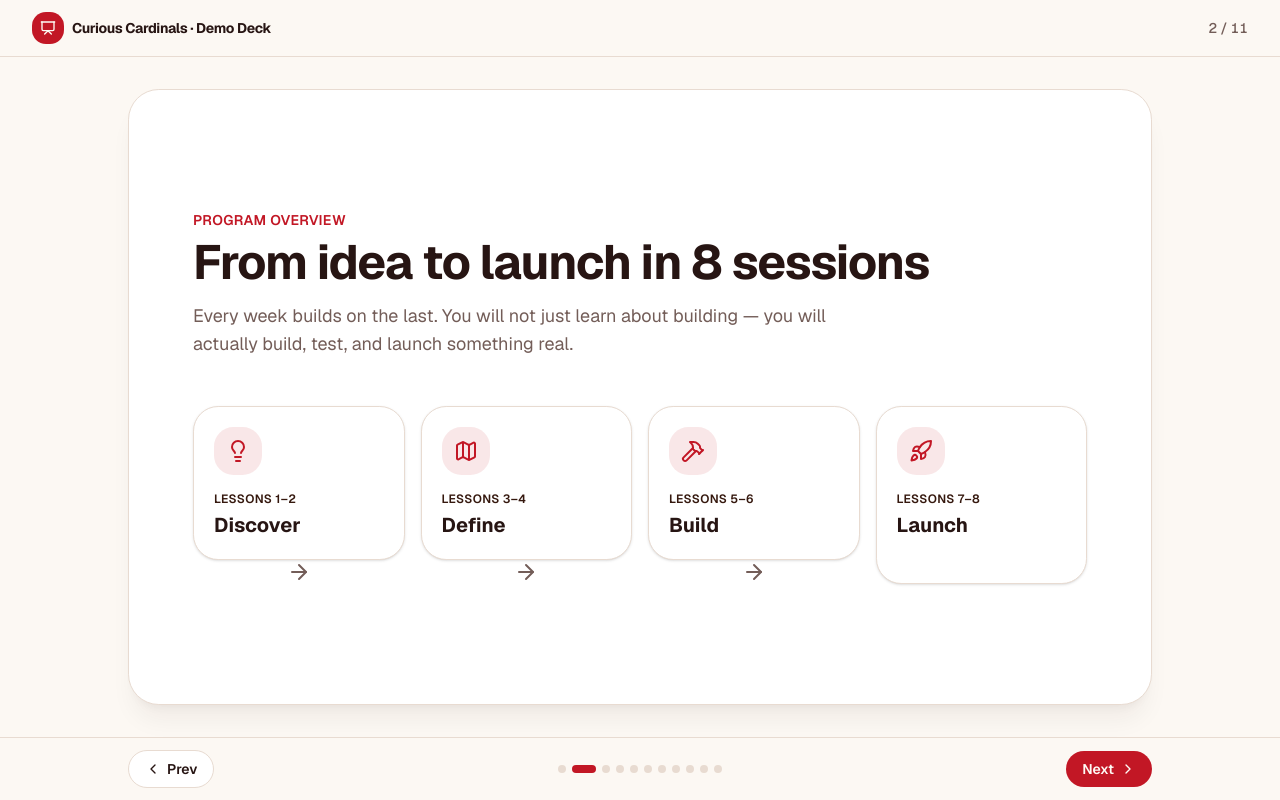
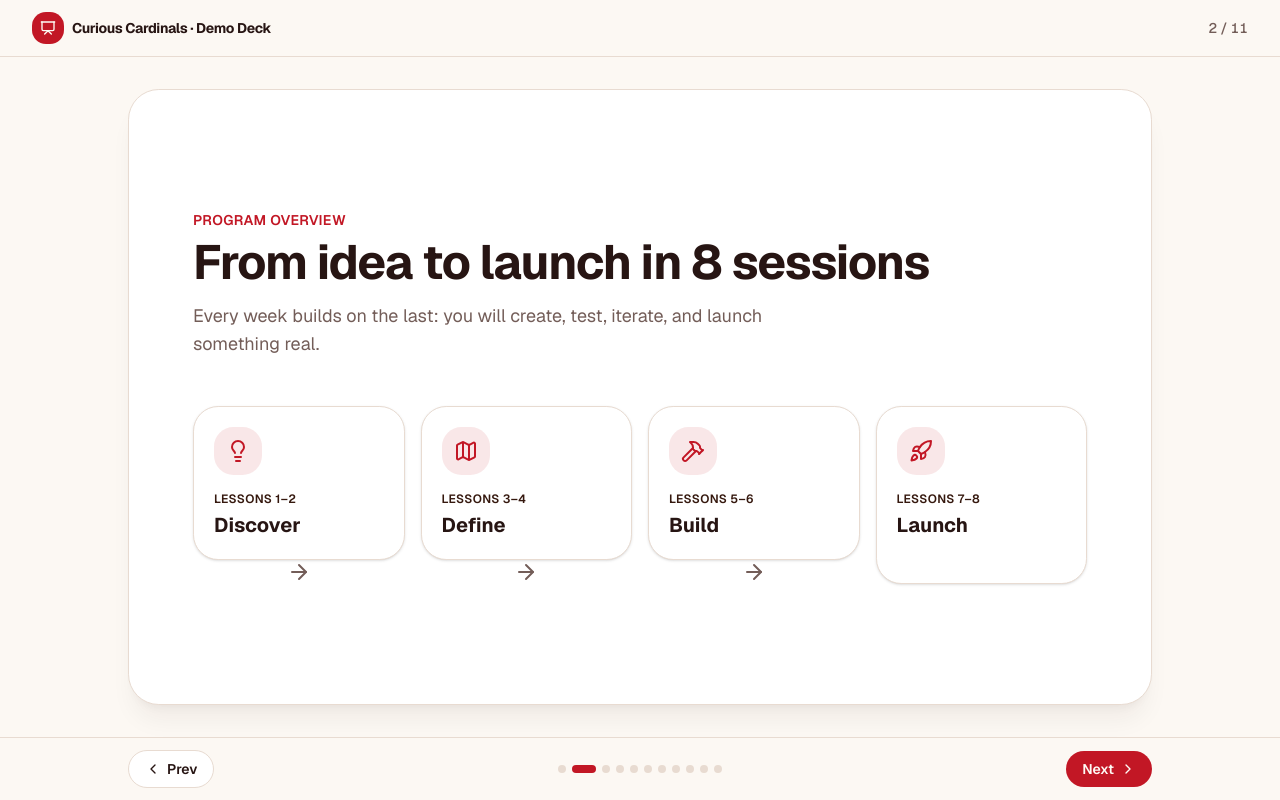
Before and after one commit to hxlookwok/passion-project-slides, a Next.js app: page / in a window 1280 px wide. Both pictures are taken after a click on the button 592 px from the left and 769 px from the top of the page. Built offline with nearby package versions, Linux system fonts and the light colour scheme.

Commit message:
feat: enhance overview slide content for clarity and action\n\nImproved weekly learning process description for better user understanding

```diff
--- a/components/slides/overview-slide.tsx
+++ b/components/slides/overview-slide.tsx
@@ -11,7 +11,7 @@ export function OverviewSlide() {
         From idea to launch in 8 sessions
       </h2>
       <p className="mt-4 max-w-2xl text-pretty text-base text-muted-foreground md:text-lg">
-        Every week builds on the last. You will not just learn about building — you will actually build, test, and
+        Every week builds on the last: you will create, test, iterate, and
         launch something real.
       </p>
 
```
